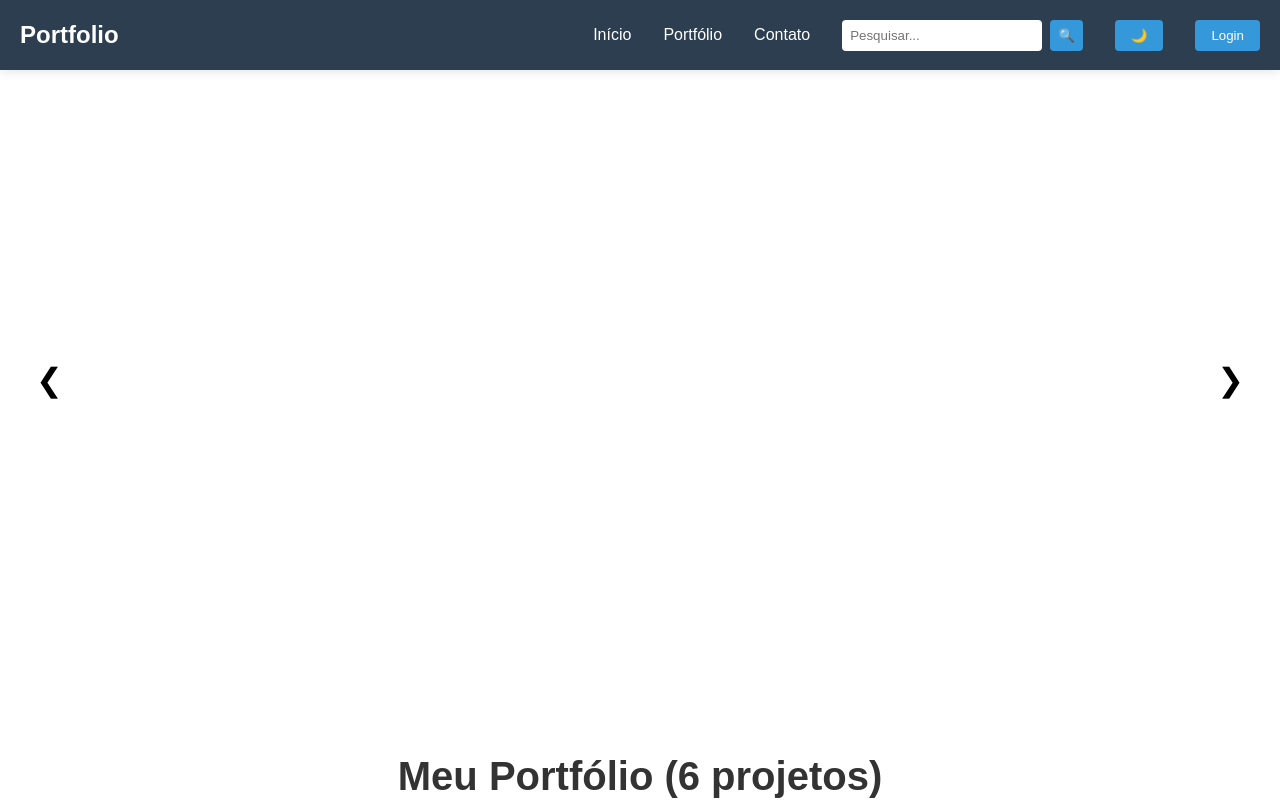
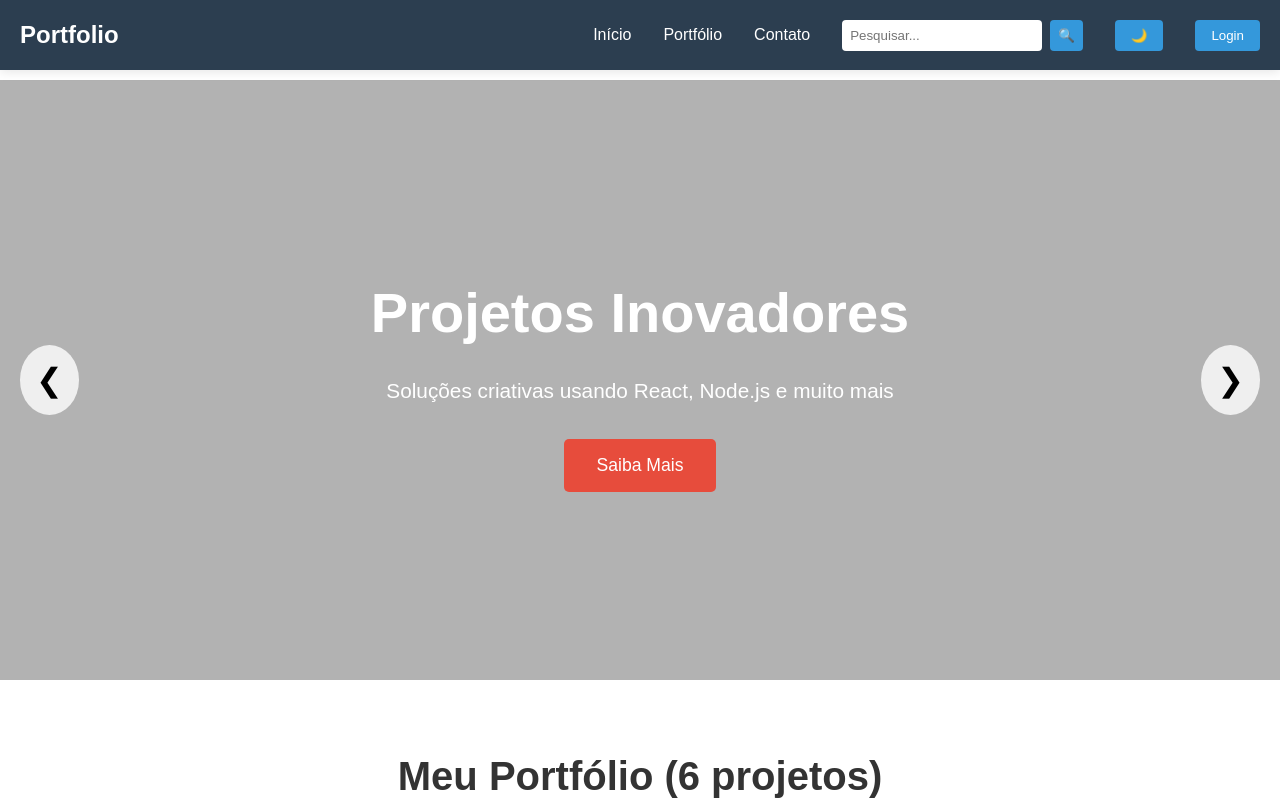
Before and after one commit to jyunior245/atividade-final-p-web-i, a plain HTML site: page index.html in a window 1280 px wide. Shown: the top 811 px of the page. Drawn offline with Linux system fonts and the light colour scheme.

Commit message:
Update styles.css

```diff
--- a/css/styles.css
+++ b/css/styles.css
@@ -159,16 +159,16 @@ body {
 }
 
 .carousel {
-    display: flex;
+    position: relative;
     width: 100%;
     height: 100%;
-    transition: transform 0.5s ease;
+    overflow: hidden;
 }
 
 .carousel-slide {
-    min-width: 100%;
+    width: 100%;
     height: 100%;
-    display: flex;
+    display: none;
     align-items: center;
     justify-content: center;
     background-size: cover;
@@ -176,9 +176,9 @@ body {
     background-repeat: no-repeat;
     color: white;
     text-align: center;
-    opacity: 0;
-    transition: opacity 0.5s ease;
-    position: relative;
+    position: absolute;
+    top: 0;
+    left: 0;
 }
 
 .carousel-slide::before {
@@ -198,7 +198,7 @@ body {
 }
 
 .carousel-slide.active {
-    opacity: 1;
+    display: flex;
 }
 
 .slide-content h1 {
```
